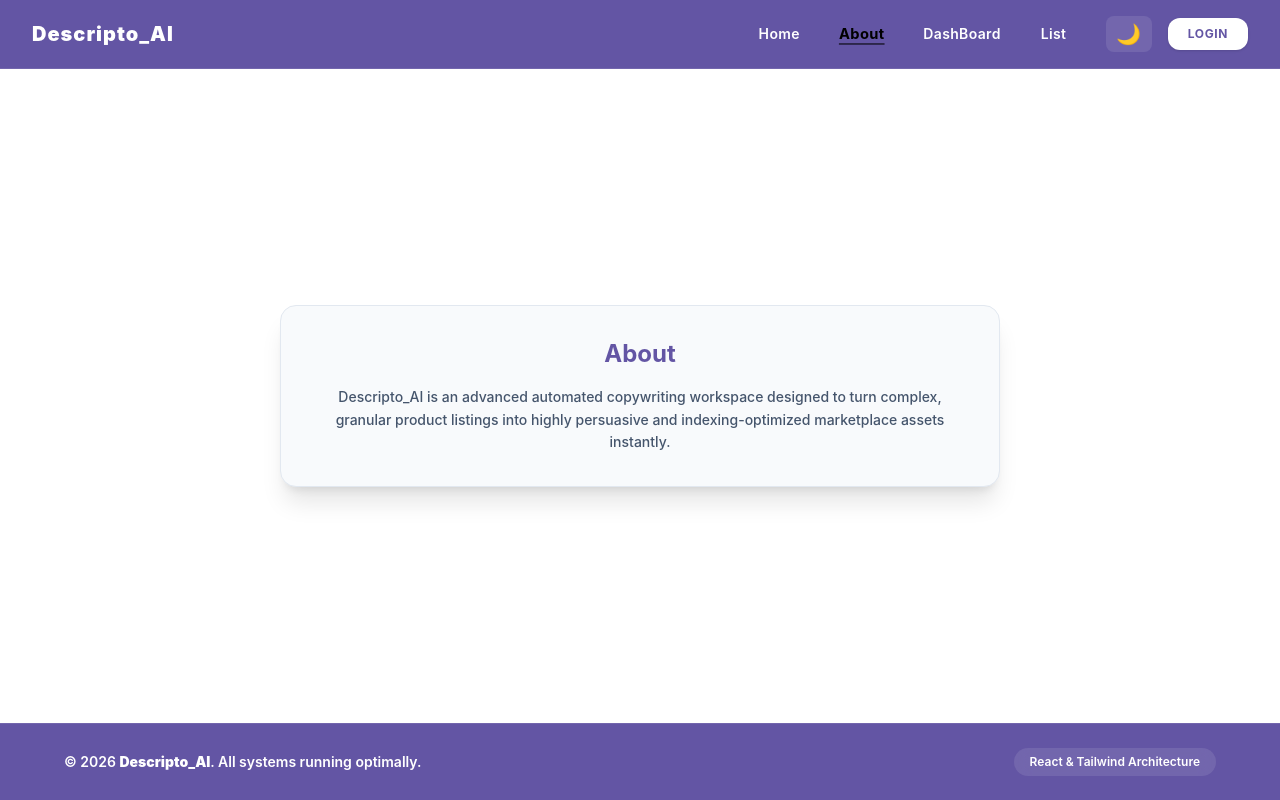
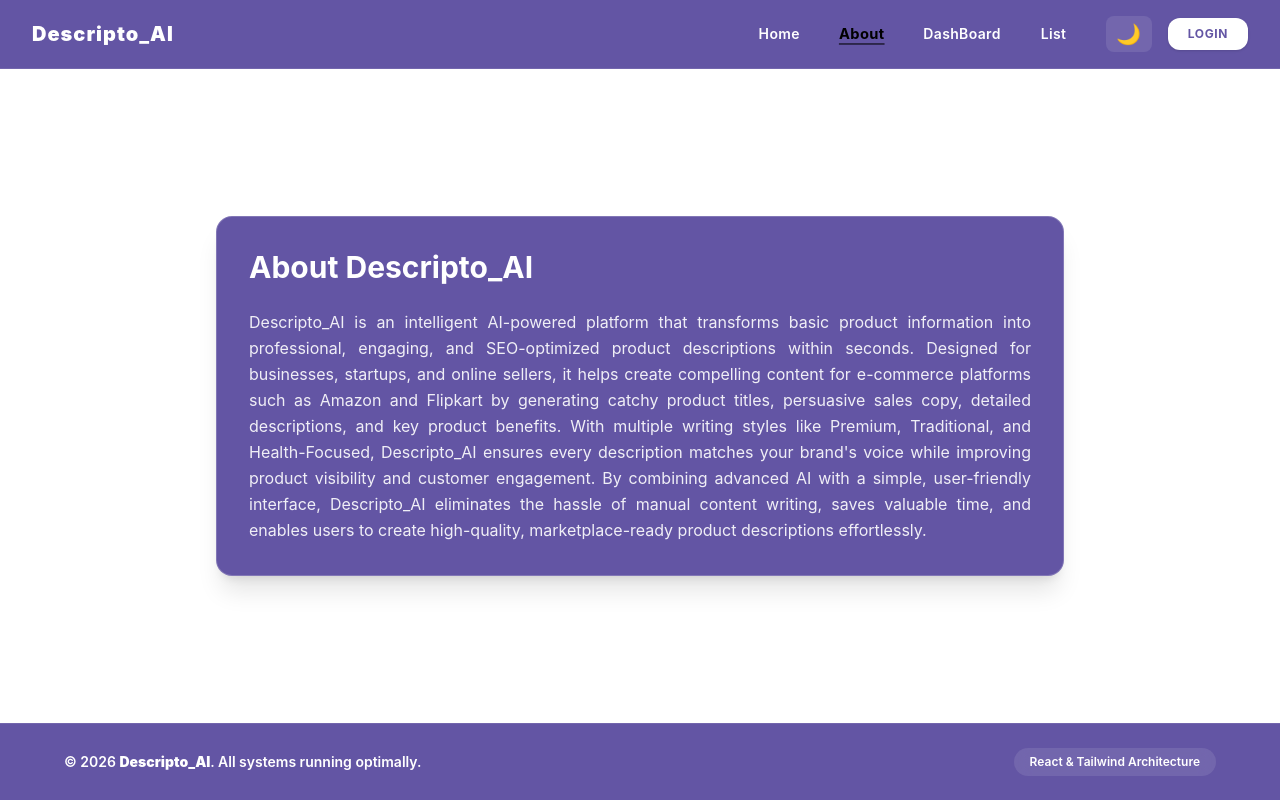
Before and after one commit to Jyothika-adabala-2005/Descripto_AI, a React app in the folder frontend/: page / in a window 1280 px wide. Both pictures are taken after a click on the button "About". Built offline with nearby package versions, Linux system fonts and the light colour scheme; the HTML template or start-up script is replaced by a standard one.

Commit message:
updated about page content

```diff
--- a/frontend/src/App.jsx
+++ b/frontend/src/App.jsx
@@ -24,8 +24,7 @@ export default function App() {
   const [outputCopy, setOutputCopy] = useState('');
 
   const [itemsList, setItemsList] = useState([]);
-const API_BASE_URL = 'http://127.0.0.1:5000/api/descriptions';
-
+  const API_BASE_URL = 'http://127.0.0.1:5000/api/descriptions';
   const AUTH_BASE_URL = 'http://localhost:5000/api/auth';
 
   useEffect(() => {
@@ -379,15 +378,15 @@ const API_BASE_URL = 'http://127.0.0.1:5000/api/descriptions';
         )}
 
         {page === 'about' && (
-          <div className="max-w-3xl mx-auto px-6 py-20 text-center w-full">
-            <div className={`p-8 rounded-2xl shadow-xl border transition-colors duration-300 ${darkMode ? 'bg-zinc-900 border-zinc-800 text-white' : 'bg-slate-50 border-slate-200 text-black'}`}>
-              <h1 className="text-2xl font-bold mb-4 text-[#6355a4]">About</h1>
-              <p className={`text-sm font-medium leading-relaxed transition-colors duration-300 ${darkMode ? 'text-zinc-300' : 'text-slate-600'}`}>
-                Descripto_AI is an advanced automated copywriting workspace designed to turn complex, granular product listings into highly persuasive and indexing-optimized marketplace assets instantly.
-              </p>
-            </div>
-          </div>
-        )}
+  <div className="max-w-4xl mx-auto px-6 py-16 w-full">
+    <div className="p-8 rounded-2xl shadow-xl border border-white/20 bg-[#6355a4] text-white">
+      <h1 className="text-3xl font-bold mb-6 text-white">About Descripto_AI</h1>
+      <p className="text-base font-normal leading-relaxed text-justify text-white/90">
+        Descripto_AI is an intelligent AI-powered platform that transforms basic product information into professional, engaging, and SEO-optimized product descriptions within seconds. Designed for businesses, startups, and online sellers, it helps create compelling content for e-commerce platforms such as Amazon and Flipkart by generating catchy product titles, persuasive sales copy, detailed descriptions, and key product benefits. With multiple writing styles like Premium, Traditional, and Health-Focused, Descripto_AI ensures every description matches your brand's voice while improving product visibility and customer engagement. By combining advanced AI with a simple, user-friendly interface, Descripto_AI eliminates the hassle of manual content writing, saves valuable time, and enables users to create high-quality, marketplace-ready product descriptions effortlessly.
+      </p>
+    </div>
+  </div>
+)}
 
         {page === 'login' && (
           <div className="max-w-md mx-auto px-6 py-16 text-center w-full">
```
